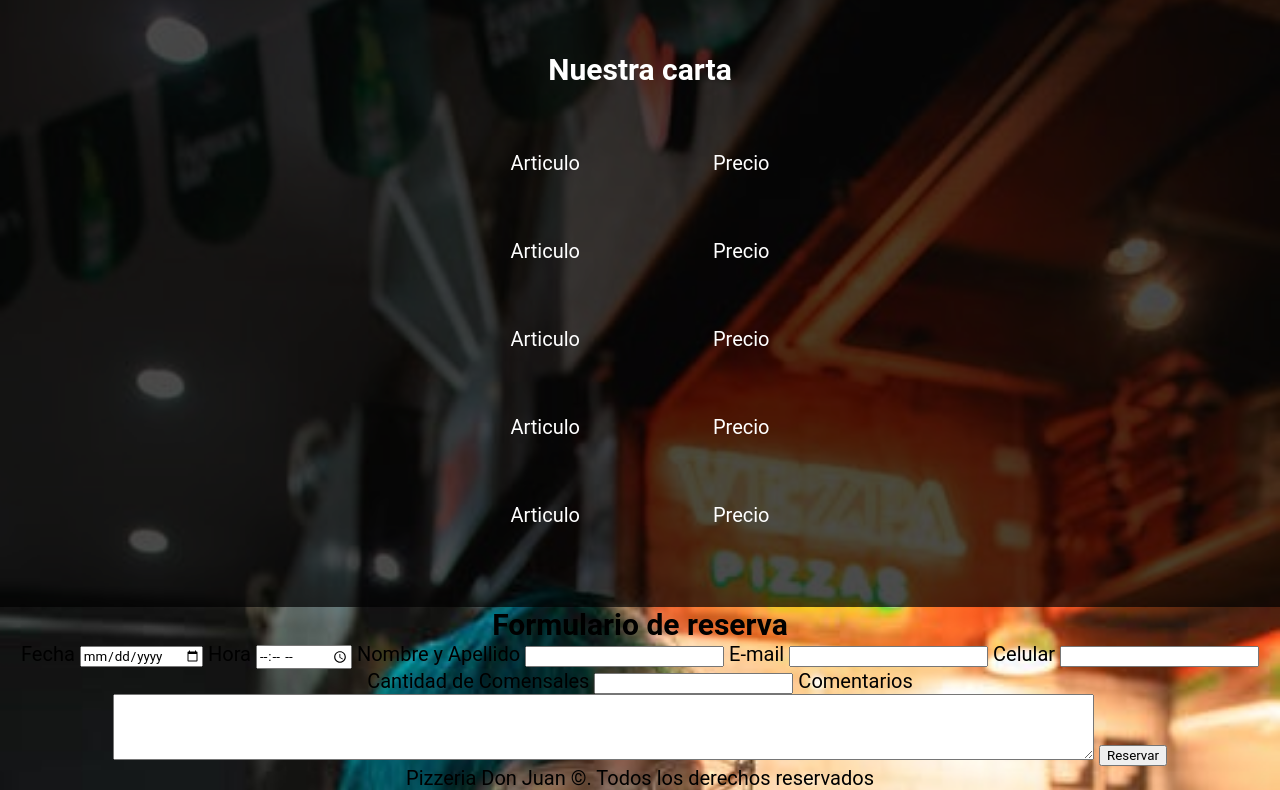
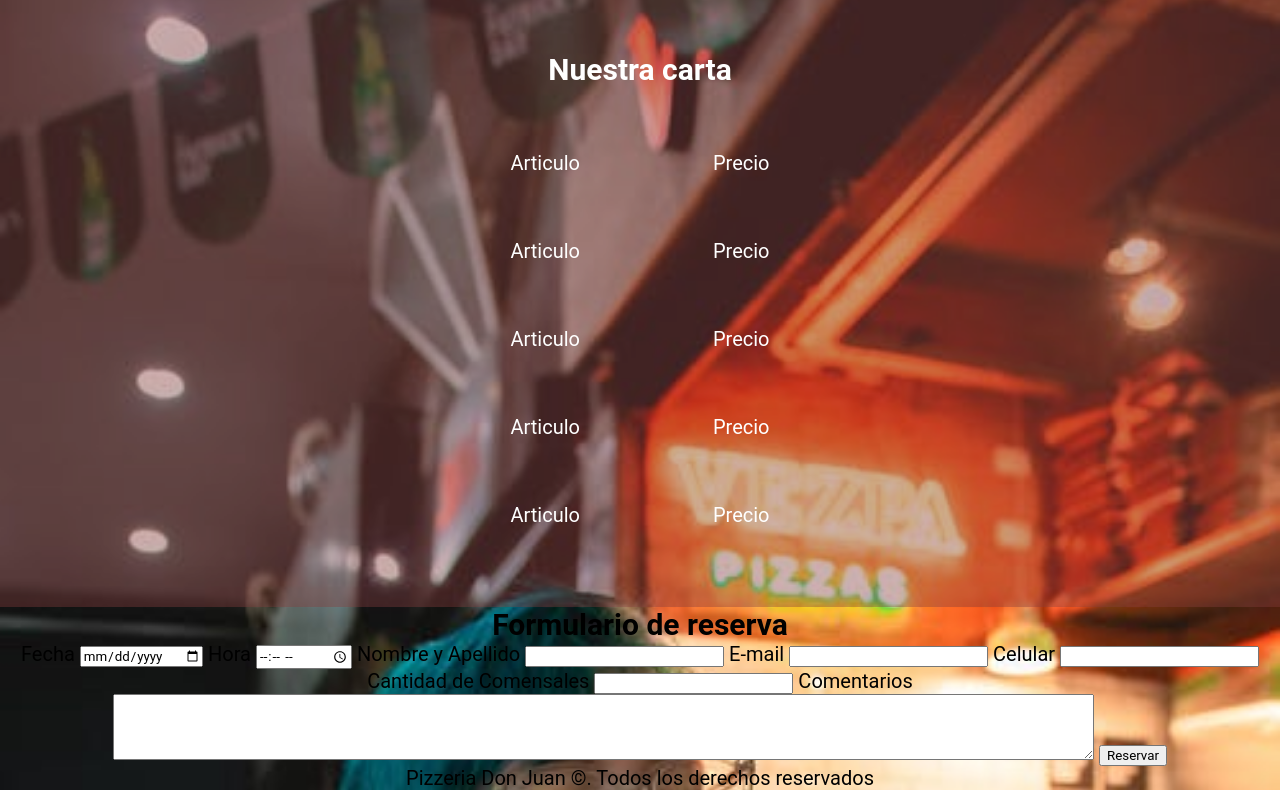
Before and after one commit to Programmarce/page-pizzeria-Don-Juan, a plain HTML site: page index.html in a window 1280 px wide. Shown: the part 1788-2578 px from the top of the page. Drawn offline with Linux system fonts and the light colour scheme.

Commit message:
cambiaos en style.css

```diff
--- a/style.css
+++ b/style.css
@@ -67,7 +67,7 @@ nav {
 }
 
 .dark-overlay{
-    background-color: rgba(0, 0, 0, 0.7);
+    background-color: rgba(133, 60, 60, 0.4);
     width: 100%;
     height: 100%;
 }
```
